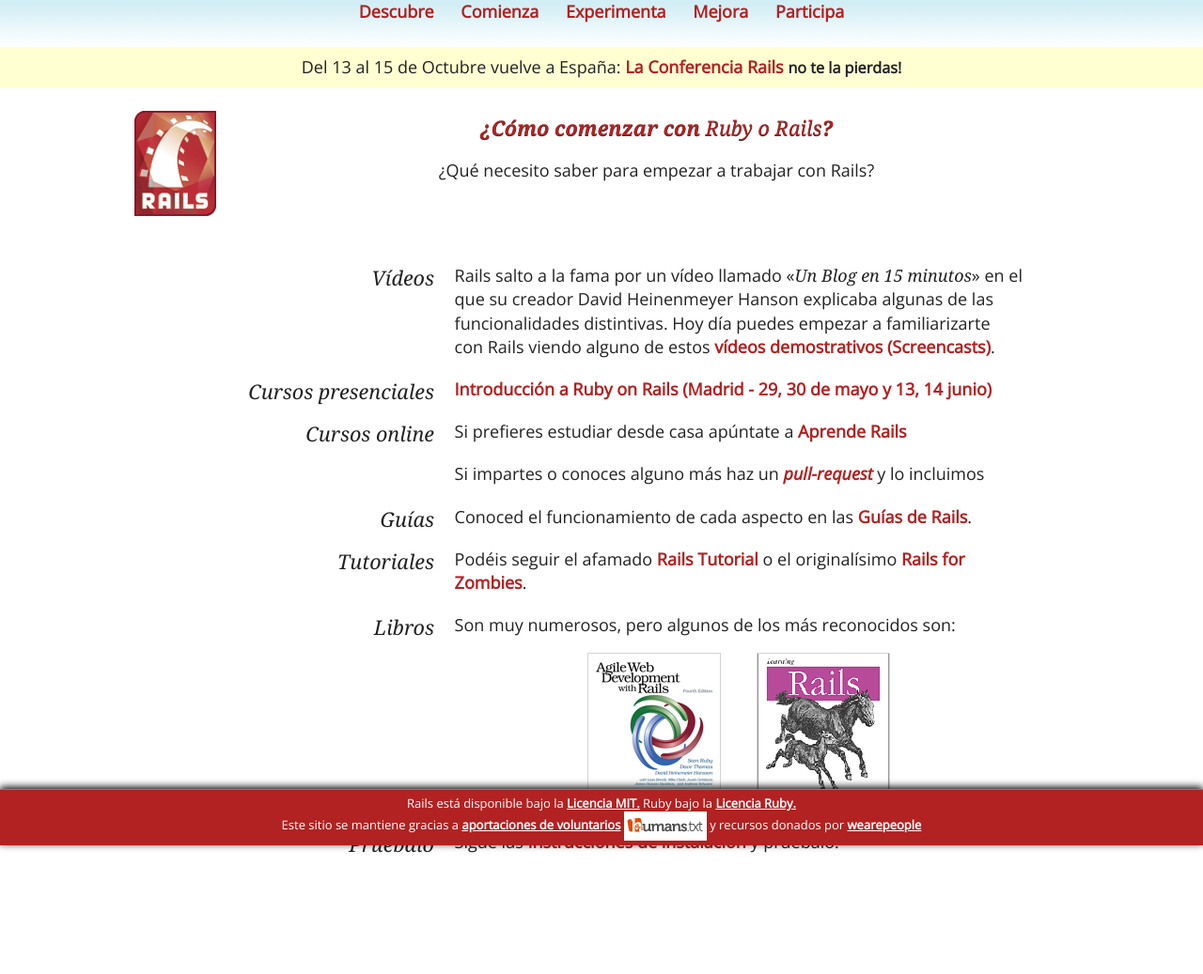
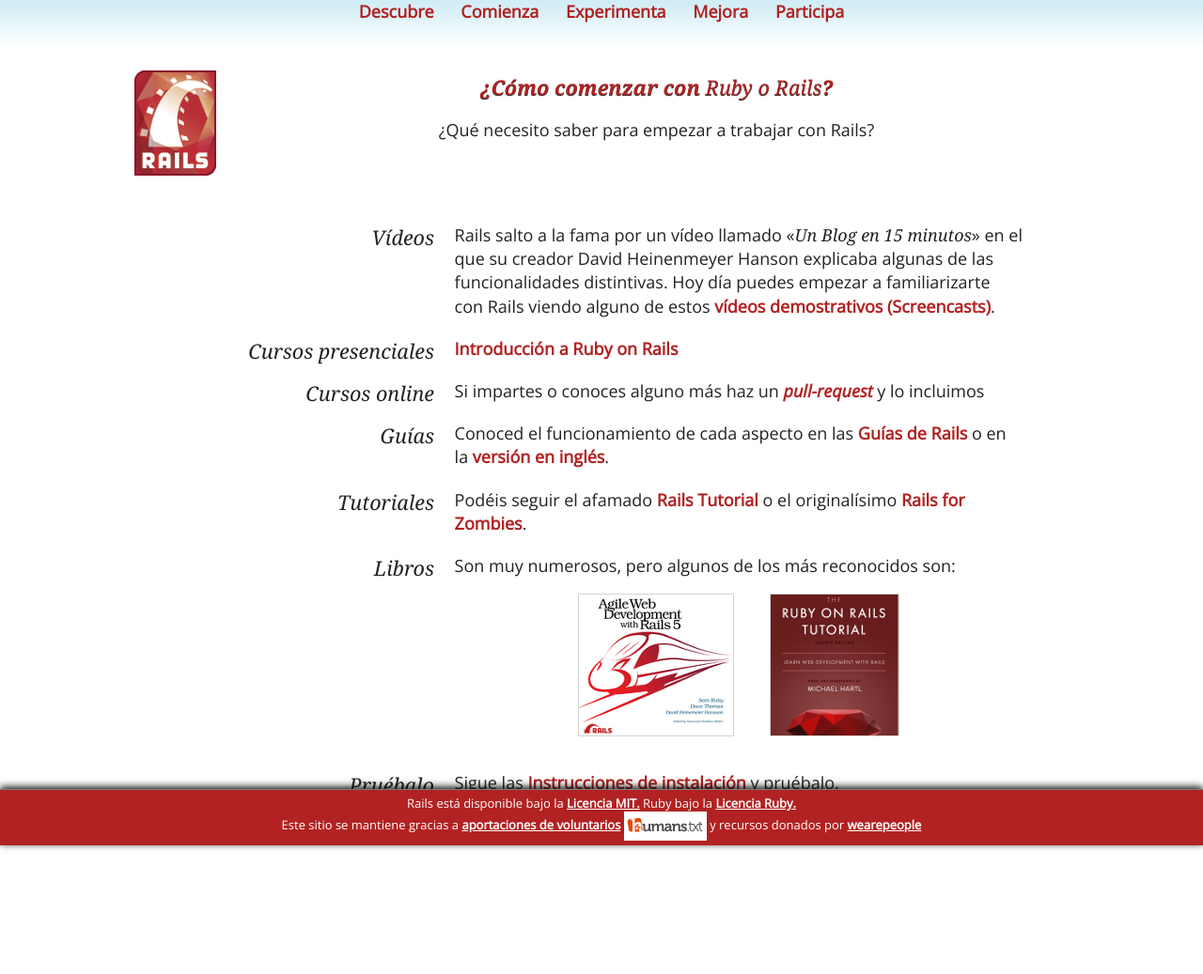
Before and after one commit to rails-es/rails-es.github.io, a Jekyll site: the page built from comienza.html, in a window 1280 px wide. Shown: the whole page at 94% size. Built offline with Jekyll 4.4.1, drawn with Linux system fonts in a browser that asks for light colours; some web fonts are replaced; Markdown is read by kramdown in place of the engine named in the settings; after the commit the page ends 974 px from its top, so only the background shows below that.

Commit message:
actualizacion post Conferencia Rails, y revisión enlaces

```diff
--- a/_layouts/default.html
+++ b/_layouts/default.html
@@ -34,11 +34,6 @@
     </nav>
     <div class='clearfix'>
 
-    <div class='banner'>
-    Del 13 al 15 de Octubre vuelve a España:
-    <a href="http://conferenciaror.es">La Conferencia Rails</a>
-    <b>no te la pierdas!</b>
-    </div>
     <div role="main" id="main">
       {{ content }}
     </div>
--- a/comienza.html
+++ b/comienza.html
@@ -15,34 +15,32 @@
     <dd>
       Rails salto a la fama por un vídeo llamado &laquo;<em>Un Blog en 15 minutos</em>&raquo; en el que su creador
       David Heinenmeyer Hanson explicaba algunas de las funcionalidades distintivas. Hoy día puedes empezar a
-      familiarizarte con Rails viendo alguno de estos <a href="http://rubyonrails.org/screencasts">vídeos
+      familiarizarte con Rails viendo alguno de estos <a href="https://www.youtube.com/results?search_query=ruby+on+rails+espa%C3%B1ol">vídeos
         demostrativos (Screencasts)</a>.</dd>
     <dt>Cursos presenciales</dt>
     <dd>
     <a href='http://school.wearepeople.io/courses/1'
       alt='Curso de Introduccion a Ruby on Rails'
       target='_blank'>
-      Introducción a Ruby on Rails (Madrid - 29, 30 de mayo y 13, 14 junio)
+      Introducción a Ruby on Rails
     </a>
     </dd>
     <dt>Cursos online</dt>
-    <dd>Si prefieres estudiar desde casa apúntate a <a href='http://aspgems.com/aprende-rails'>Aprende Rails</a></dd>
-    <dt>&nbsp;</dt>
     <dd>Si impartes o conoces alguno más haz un <i><a href="https://github.com/aprodeweb/rubyonrails.org.es">pull-request</a></i> y lo incluimos
     </dd>
     <dt>Guías</dt>
-    <dd>Conoced el funcionamiento de cada aspecto en las <a href="http://guides.rubyonrails.org/">Guías de Rails</a>.</dd>
+    <dd>Conoced el funcionamiento de cada aspecto en las <a href="http://www.guiasrails.es/">Guías de Rails</a> o en la <a href="http://guides.rubyonrails.org/">versión en inglés</a>.</dd>
     <dt>Tutoriales</dt>
     <dd>Podéis seguir el afamado <a href="http://ruby.railstutorial.org/">Rails Tutorial</a>
       o el originalísimo <a href="http://railsforzombies.com">Rails for Zombies</a>.</dd>
     <dt>Libros</dt>
     <dd>Son muy numerosos, pero algunos de los más reconocidos son:
       <p style="text-align:center">
-      <a class="libro" href="http://pragprog.com/book/rails4/agile-web-development-with-rails" title="Agile Web Development with Rails (4th edition)">
+      <a class="libro" href="https://pragprog.com/book/rails5/agile-web-development-with-rails-5" title="Agile Web Development with Rails (4th edition)">
         <img src="img/books_agile.png" alt="book agile" />
       </a>
-      <a class="libro" href="http://shop.oreilly.com/product/9780596518783.do" title="Learning Rails">
-        <img src="img/books_learning.png" alt="Learning Rails" title="Learning Rails" />
+      <a class="libro" href="https://www.railstutorial.org/book" title="Rails Tutorial (book)">
+        <img src="img/books_tutorial.png" alt="Rails Tutorial" title="Rails Tutorial (book)" />
       </a>
       </p>
     </dd>
--- a/instala.html
+++ b/instala.html
@@ -300,15 +300,14 @@
   <p>
     Puedes usar Ruby on Rails sin instalarlo realmente en tu
     ordenador.  El desarrollo alojado usando un servicio como
-    <a href='http://www.nitrous.io'>Nitrous</a> (o cualquier
-    otro similar, como <a/ href="https://c9.io/">Cloud9 </a>ó<a
+    <a href="https://c9.io/">Cloud9 </a>ó<a
     href="https://www.digitalocean.com/"> Digital Ocean</a>, que no nos
     llevamos comisión) significa que obtienes un ordenador «en la nube»
     que utilizas desde tu navegador web o a traves de <i>ssh</i>.
   </p>
   <p>
     Cualquier ordenador puede acceder a un entorno alojado pero es recomendable
-    tener una conexión de banda ancha.  Nitrous es gratuito para entornos
+    tener una conexión de banda ancha. Cloud9 es gratuito para entornos
     de poca potencia.
   </p>
 
--- a/mejora.html
+++ b/mejora.html
@@ -26,11 +26,9 @@
     <dd>Hay muchos libros que cubren aspectos específicos del desarrollo con <em>Ruby on Rails</em>, pero
       algunos de los más reconocidos que cubren el conjunto de la plataforma son:
       <p>
-      <a class="libro" href="http://www.amazon.com/Rails-Way-Addison-Wesley-Professional-Ruby/dp/0321601661">
-        <img src="img/books_rails3way.png" alt="The Rails 3 Way" title="The Rails 3 Way" /></a>
       <a class="libro" href="https://leanpub.com/tr4w">
         <img src="img/books_rails4way.png" alt="The Rails 4 Way" title="The Rails 4 Way" /></a>
-      <a class="libro" href="http://pragprog.com/book/jvrails/crafting-rails-applications">
+      <a class="libro" href="https://pragprog.com/book/jvrails2/crafting-rails-4-applications">
         <img src="img/books_crafting.png" alt="Crafting Rails Applications" title="Crafting Rails Applications" /></a>
     </dd>
     <dt></dt>
--- a/participa.html
+++ b/participa.html
@@ -20,6 +20,6 @@
     <dt>Eventos</dt>
     <dd>Conferencias de <a href="http://lanyrd.com/topics/ruby/" title="Eventos de Ruby">Ruby</a>
       y de <a href="http://lanyrd.com/topics/ruby-on-rails/" title="Eventore de Rails">Rails</a> en todo el mundo
-      y pronto <a href='http://conferenciaror.es'>de nuevo en España</a></dd>
+      y desde 2016 <a href='http://conferenciaror.es'>de nuevo en España</a></dd>
   </dl>
 </section>
```
Also changed, not shown: img/books_agile.png, img/books_crafting.jpg (deleted), img/books_crafting.png, img/books_tutorial.png (added), img/rails5_xlargecover.jpg (added).
